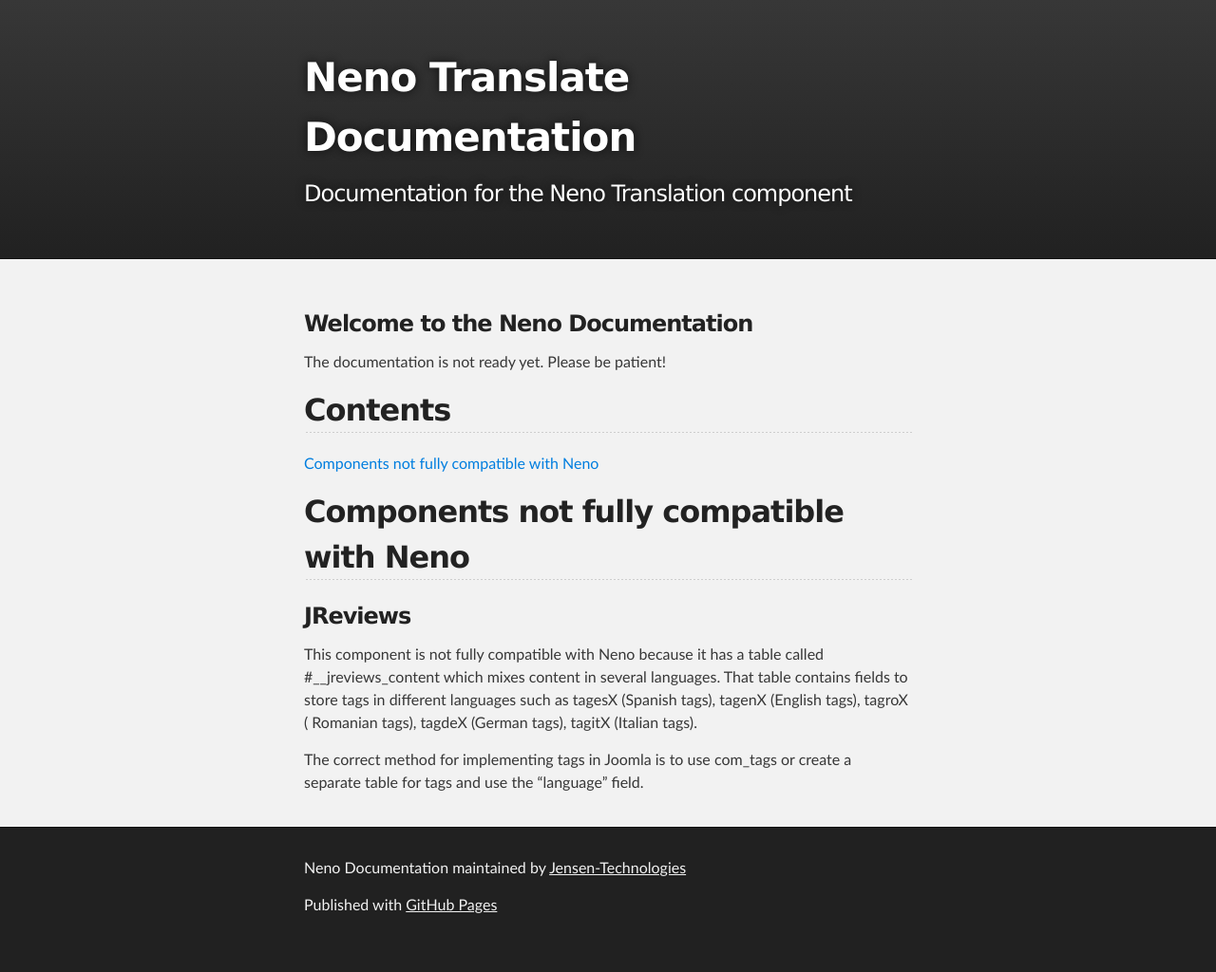
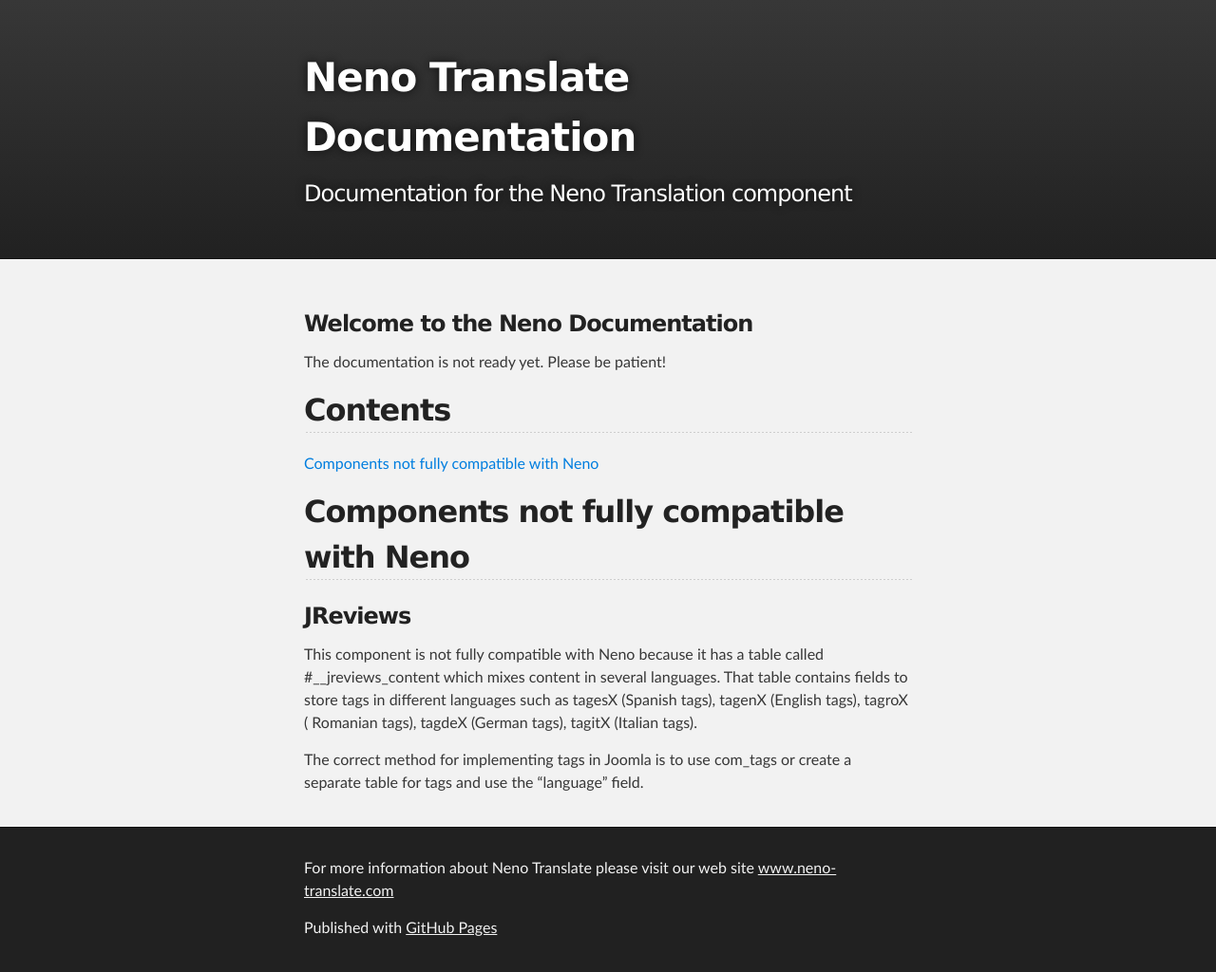
Before and after one commit to javigomez/neno, a Jekyll site: the page built from index.md, in a window 1280 px wide. Shown: the whole page at 95% size. Built offline with Jekyll 4.4.1, drawn with Linux system fonts in a browser that asks for light colours; Markdown is read by kramdown in place of the engine named in the settings; before the commit the page ends 1000 px from its top, so only the background shows below that.

Commit message:
Update index.html

```diff
--- a/_layouts/index.html
+++ b/_layouts/index.html
@@ -32,7 +32,7 @@
     <!-- FOOTER  -->
     <div id="footer_wrap" class="outer">
       <footer class="inner">
-        <p class="copyright">Neno Documentation maintained by <a href="https://github.com/Jensen-Technologies">Jensen-Technologies</a></p>
+        <p class="copyright">For more information about Neno Translate please visit our web site <a href="https://www.neno-translate.com">www.neno-translate.com</a></p>
         <p>Published with <a href="https://pages.github.com">GitHub Pages</a></p>
       </footer>
     </div>
```
